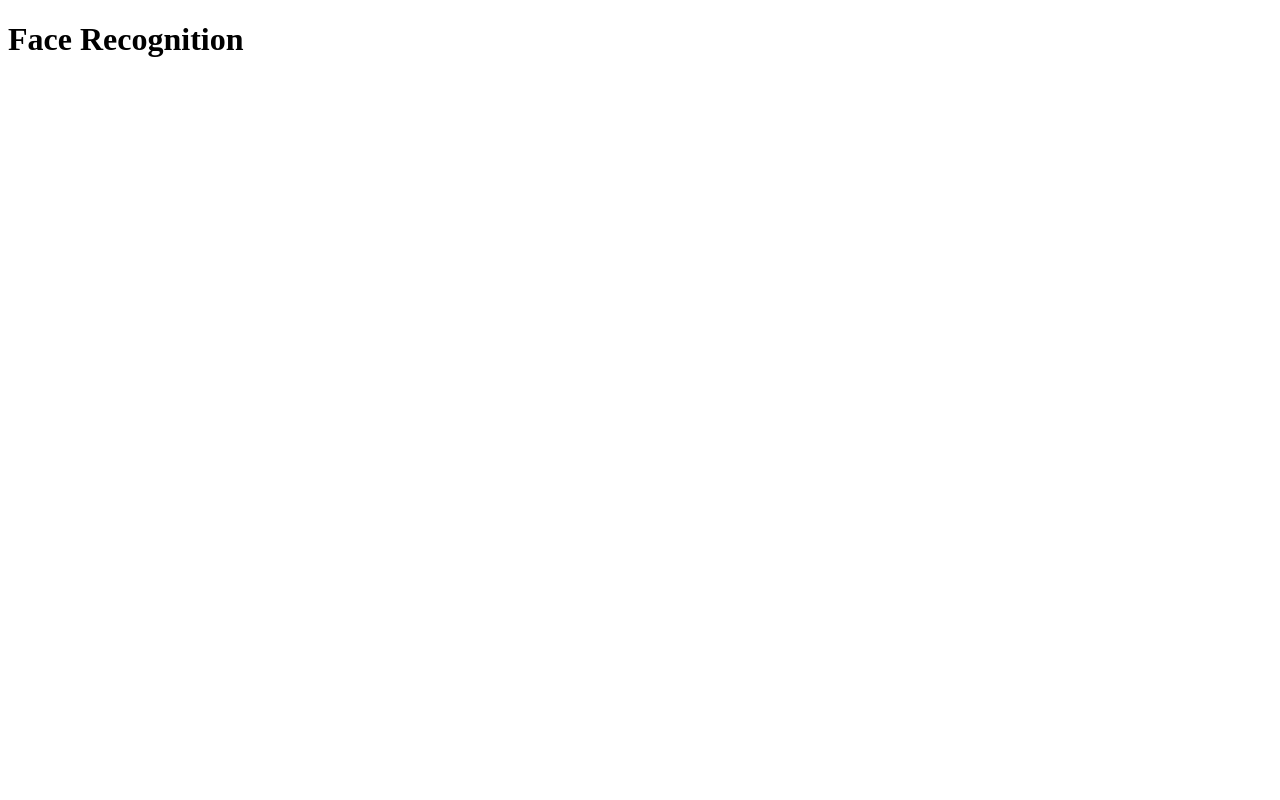
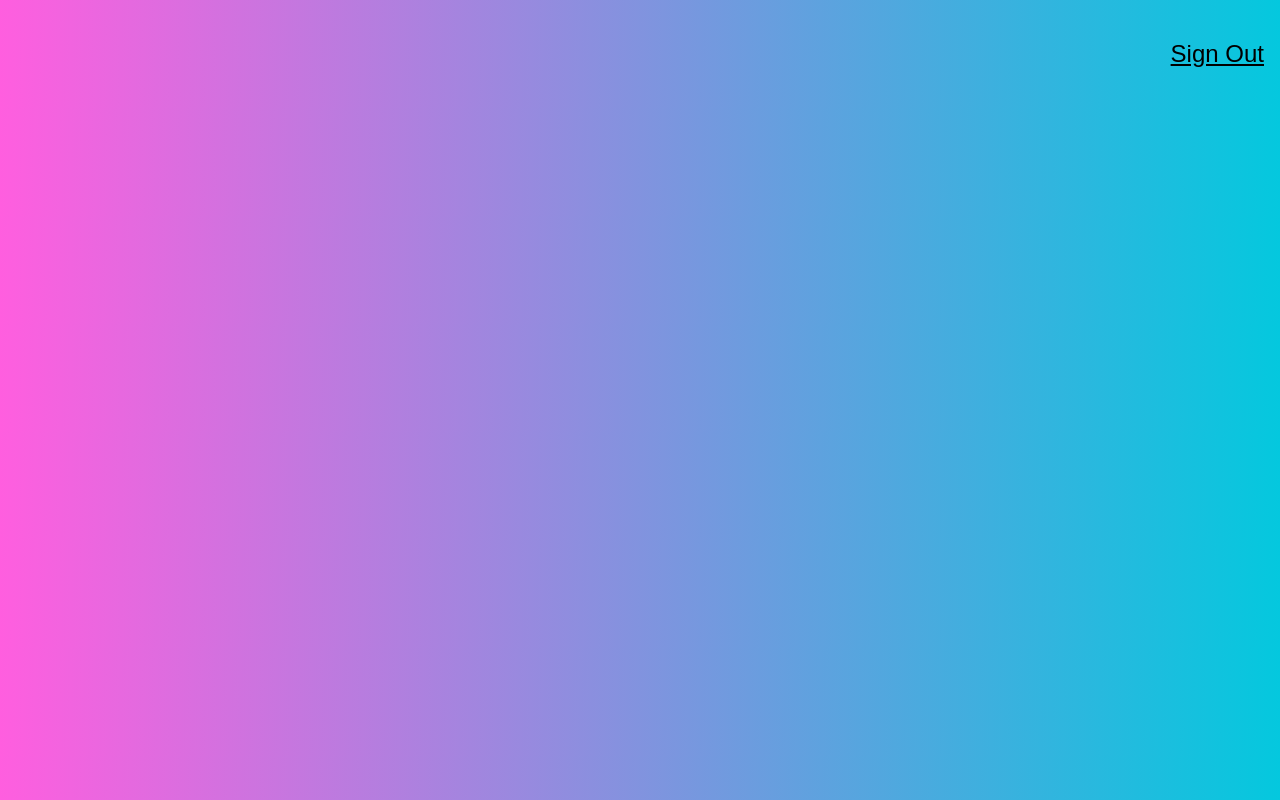
Before and after one commit to Antonio-Kim/facerecognition, a React (Create React App) app: page / in a window 1280 px wide. Built offline with nearby package versions, Linux system fonts and the light colour scheme.

Commit message:
Add Navigation to App
Tachyons libraries was added to the probject, and background of index.CSS
was added

```diff
--- a/package.json
+++ b/package.json
@@ -9,6 +9,7 @@
     "react": "^17.0.1",
     "react-dom": "^17.0.1",
     "react-scripts": "4.0.2",
+    "tachyons": "^4.12.0",
     "web-vitals": "^2.1.4"
   },
   "scripts": {
--- a/src/App.js
+++ b/src/App.js
@@ -1,11 +1,15 @@
-import React, { Component } from 'react';
+import React, { Component } from "react";
+import Navigation from "./components/Navigation/Navigation";
 
 class App extends Component {
   render() {
     return (
-      <h1>Face Recognition</h1>
-    );
-  };
-};
+      <div className="App">
+        <Navigation />
+
+      </div>
+    )
+  }
+}
 
 export default App;
--- /dev/null
+++ b/src/components/Navigation/Navigation.js
@@ -0,0 +1,11 @@
+import React from "react";
+
+const Navigation = () => {
+  return (
+    <nav style={{display: 'flex', justifyContent: 'flex-end'}}>
+      <p className="f3 link dim black underline pa3 pointer">Sign Out</p>
+    </nav>
+  );
+};
+
+export default Navigation;
--- /dev/null
+++ b/src/index.css
@@ -0,0 +1,6 @@
+body {
+    margin: 0;
+    padding: 0;
+    font-family: sans-serif;
+    background: linear-gradient(89deg, #FF5EDF 0%, #04C8DE 100%);
+}
```
Also changed, not shown: src/index.js (+6 -7 lines), 1 other file (tests, documents, lock files or other folders).
